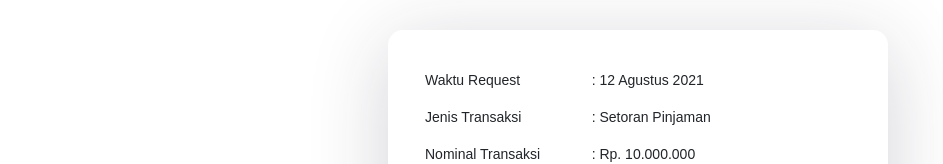
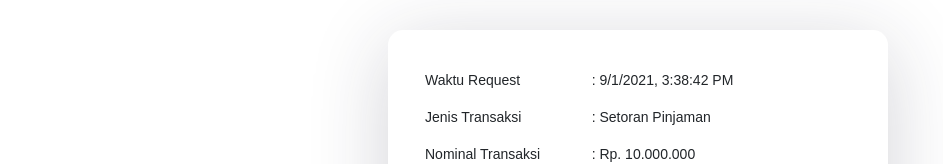
Before and after one commit to grarizki/Homework-4, a React (Create React App) app: page / in a window 1280 px wide. Both pictures are taken after typing "Sample", "Sample123" into the empty fields and a click on the button "Sign In". Shown: the part 186-350 px from the top of the page, without its empty margins (2-945 px from the left). Built offline with nearby package versions, Linux system fonts and the light colour scheme.

Commit message:
Delete time function and set time

```diff
--- a/src/pages/home/Home.js
+++ b/src/pages/home/Home.js
@@ -3,19 +3,6 @@ import { Form, Col, Row, Button, Navbar} from 'react-bootstrap';
 import'../home/Home.css'
 import NavbarComponent from "../../assets/components/navbar/NavbarComponent"
 import {useAuthorizedContext} from '../../AuthorizedContext'
-
-class Time extends Component {
-  state={
-    myCurrentTime : new Date().toLocaleString(),
-  }
-  render(){
-    return (
-      <div className="Date">
-        {this.state.myCurrentTime}
-      </div>
-    );
-  }
-}
 
 function Home() {
   const { isLoggedIn, userLevel } = useAuthorizedContext()
@@ -33,7 +20,7 @@ function Home() {
             <p>Waktu Request </p>
             </Col>
            <Col sm={7} offset={0}>
-           <p> : 12 Agustus 2021</p>
+           <p> : {new Date().toLocaleString()}</p>
            </Col>
           </Row>
           <Row style={{width:"500px"}}>
```
